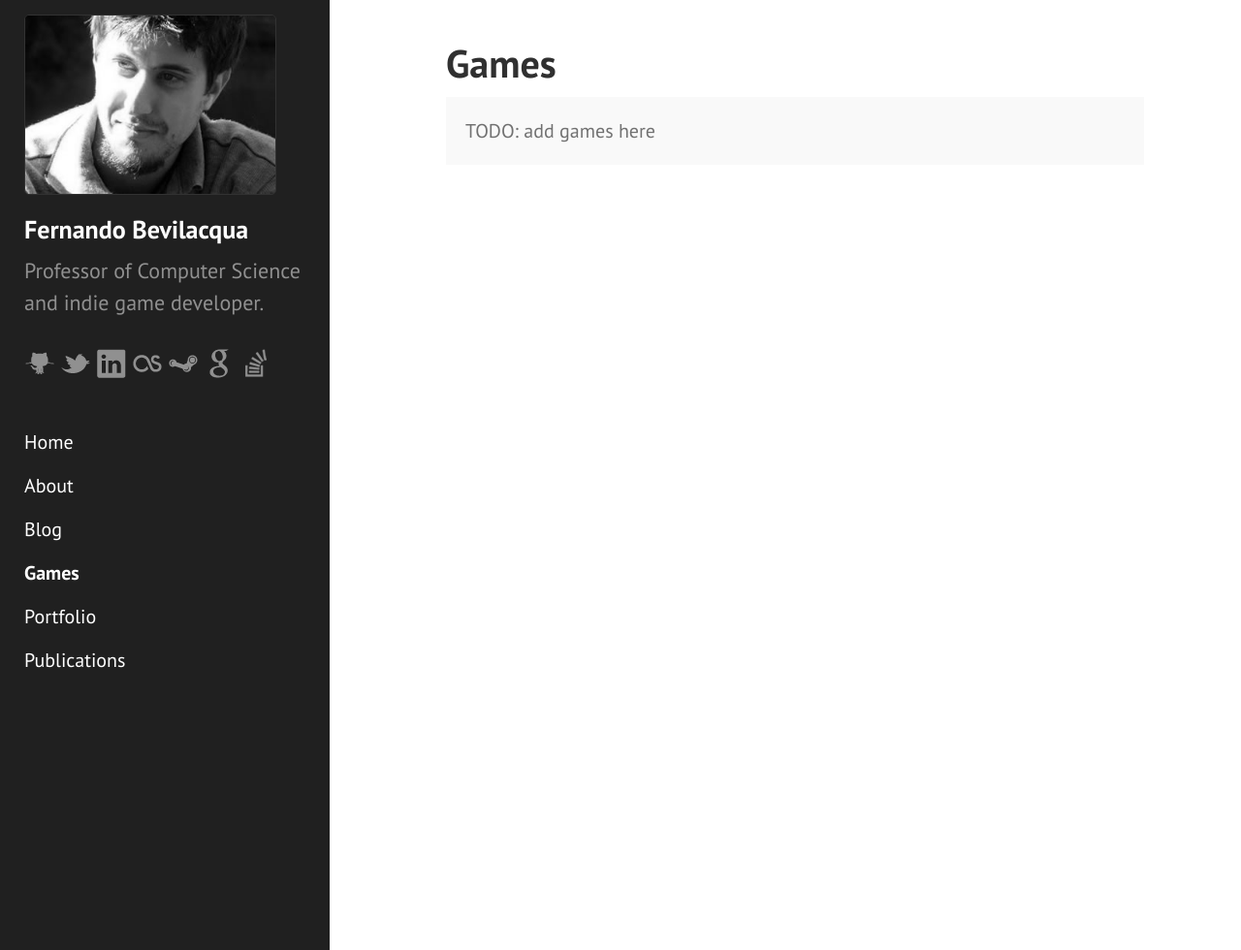
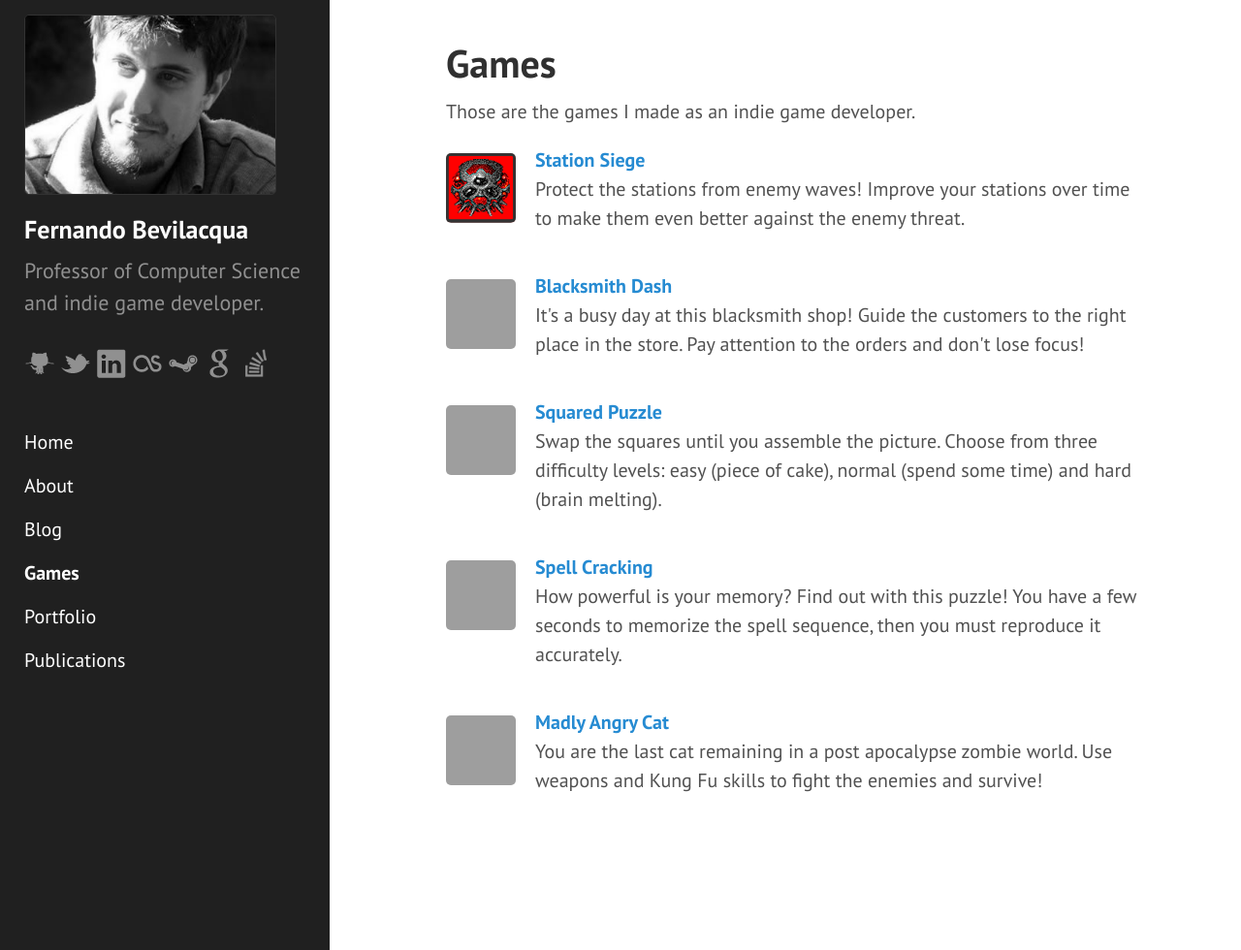
Before and after one commit to Dovyski/dovyski.github.io, a Jekyll site: the page built from games.md, in a window 1280 px wide and 980 px high. Shown: the whole window at 97% size. Built offline with Jekyll 4.4.1, drawn with Linux system fonts in a browser that asks for light colours; grey boxes are pictures that could not be loaded.

Commit message:
Games page

```diff
--- a/games.md
+++ b/games.md
@@ -3,6 +3,40 @@ layout: page
 title: Games
 ---
 
-<p class="message">
-  TODO: add games here
-</p>
+Those are the games I made as an indie game developer.
+
+<div class="game">
+  <a href="https://play.google.com/store/apps/details?id=air.air.com.loopyape.stationsiege.StationSiege" target="_blank">
+    <img  alt="icon_72" src="/public/wp-content/uploads/2013/01/icon_72.png" width="72" height="72" />
+  </a>
+  <a href="https://play.google.com/store/apps/details?id=air.air.com.loopyape.stationsiege.StationSiege" target="_blank"><strong>Station Siege</strong></a><br /> Protect the stations from enemy waves! Improve your stations over time to make them even better against the enemy threat.
+</div>
+
+<div class="game">
+  <a href="https://play.google.com/store/apps/details?id=air.com.loopyape.blacksmithdash.BlacksmithDash" target="_blank">
+    <img  alt="icon_72" src="http://www.dovyski.com/wp-content/uploads/2013/02/icon_72.png" width="72" height="72" />
+  </a>
+  <a href="https://play.google.com/store/apps/details?id=air.com.loopyape.blacksmithdash.BlacksmithDash" target="_blank"><strong>Blacksmith Dash</strong></a><br /> It's a busy day at this blacksmith shop! Guide the customers to the right place in the store. Pay attention to the orders and don't lose focus!
+</div>
+
+<div class="game">
+  <a href="https://play.google.com/store/apps/details?id=air.com.loopyape.squaredpuzzle.SquaredPuzzle" target="_blank">
+    <img alt="icon_72" src="http://www.dovyski.com/wp-content/uploads/2013/03/icon_72.png" width="72" height="72" />
+  </a>
+  <a href="https://play.google.com/store/apps/details?id=air.com.loopyape.squaredpuzzle.SquaredPuzzle" target="_blank"><strong>Squared Puzzle</strong></a><br /> Swap the squares until you assemble the picture. Choose from three difficulty levels: easy (piece of cake), normal (spend some time) and hard (brain melting).
+</div>
+
+<div class="game">
+  <a href="https://play.google.com/store/apps/details?id=air.com.loopyape.braincracking.BrainCracking" target="_blank">
+    <img  alt="icon_72" src="http://www.dovyski.com/wp-content/uploads/2013/05/icon_72.png" width="72" height="72" />
+  </a>
+  <a href="https://play.google.com/store/apps/details?id=air.com.loopyape.braincracking.BrainCracking" target="_blank"><strong>Spell Cracking</strong></a><br /> How powerful is your memory? Find out with this puzzle! You have a few seconds to memorize the spell sequence, then you must reproduce it accurately.
+</div>
+
+<div class="game">
+  <a href="http://www.kongregate.com/games/Dovyski/madly-angry-cat" target="_blank">
+    <img alt="icon_72" src="http://www.dovyski.com/wp-content/uploads/2013/05/icon_64.png" width="72" height="72" />
+  </a>
+  <a href="http://www.kongregate.com/games/Dovyski/madly-angry-cat" target="_blank"><strong>Madly Angry Cat</strong></a><br />
+  You are the last cat remaining in a post apocalypse zombie world. Use weapons and Kung Fu skills to fight the enemies and survive!
+</div>
--- a/public/css/hyde.css
+++ b/public/css/hyde.css
@@ -278,3 +278,14 @@ a.sidebar-nav-item:focus {
 .theme-base-0f .related-posts li a:hover {
   color: #8f5536;
 }
+
+.game img {
+    margin-top: 8px;
+    float: left;
+    margin-right: 20px;
+}
+
+.game {
+    margin-bottom: 40px;
+    clear: both;
+}
```
